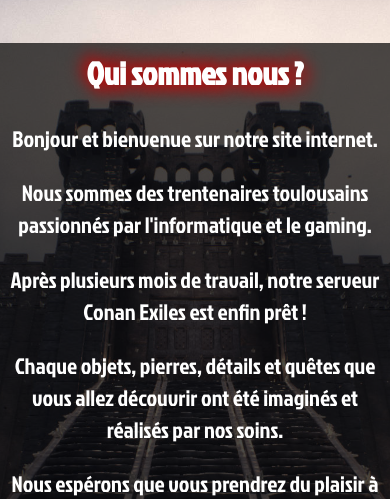
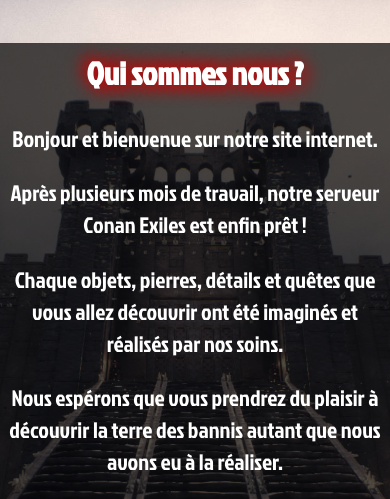
Before and after one commit to sebastienbages/WebSite-Les-Bannis-V2, a PHP site: page /staff.html in a window 390 px wide. Shown: the part 848-1347 px from the top of the page. Run offline with PHP 8.4, Linux system fonts and the light colour scheme.

Commit message:
add responsive

```diff
--- a/view/cite.php
+++ b/view/cite.php
@@ -74,7 +74,6 @@ $css_responsive ='../css/city_responsive.css';
 
         <div>
 
-            <img class="margin_bottom" src="../img/cite/autres/1.jpg" alt="la banque de la cité de sobek">
             <img class="margin_bottom" src="../img/cite/autres/2.jpg" alt="la salle du trésor de la cité de sobek">
 
         </div>
--- a/view/staff.php
+++ b/view/staff.php
@@ -26,7 +26,6 @@ $css_responsive ='../css/staff_responsive.css';
     <h2 class="white shadow-red">Qui sommes nous ?</h2>
 
     <p>Bonjour et bienvenue sur notre site internet.</p>
-    <p>Nous sommes des trentenaires toulousains passionnés par l'informatique et le gaming.</p>
     <p>Après plusieurs mois de travail, notre serveur Conan Exiles est enfin prêt !</p>
     <p>Chaque objets, pierres, détails et quêtes que vous allez découvrir ont été imaginés et réalisés par nos soins.</p>
     <p>Nous espérons que vous prendrez du plaisir à découvrir la terre des bannis autant que nous avons eu à la réaliser.</p>
```
Also changed, not shown: README.md.
